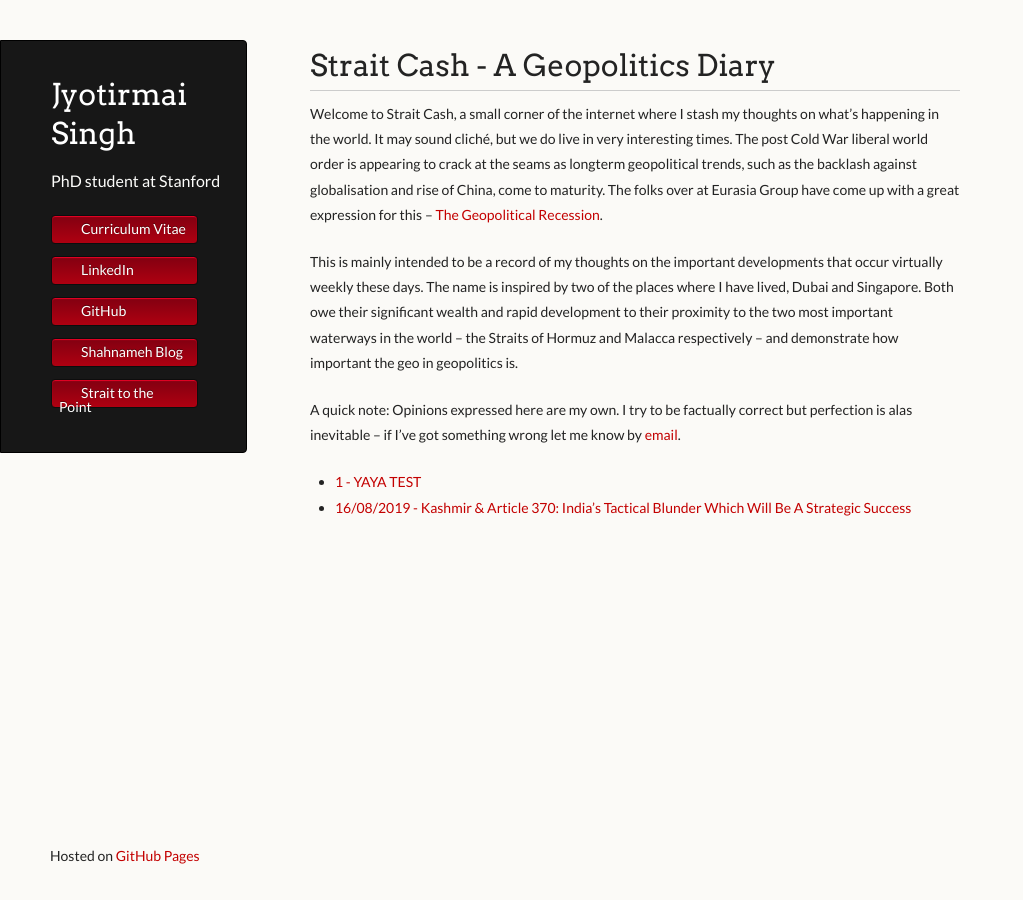
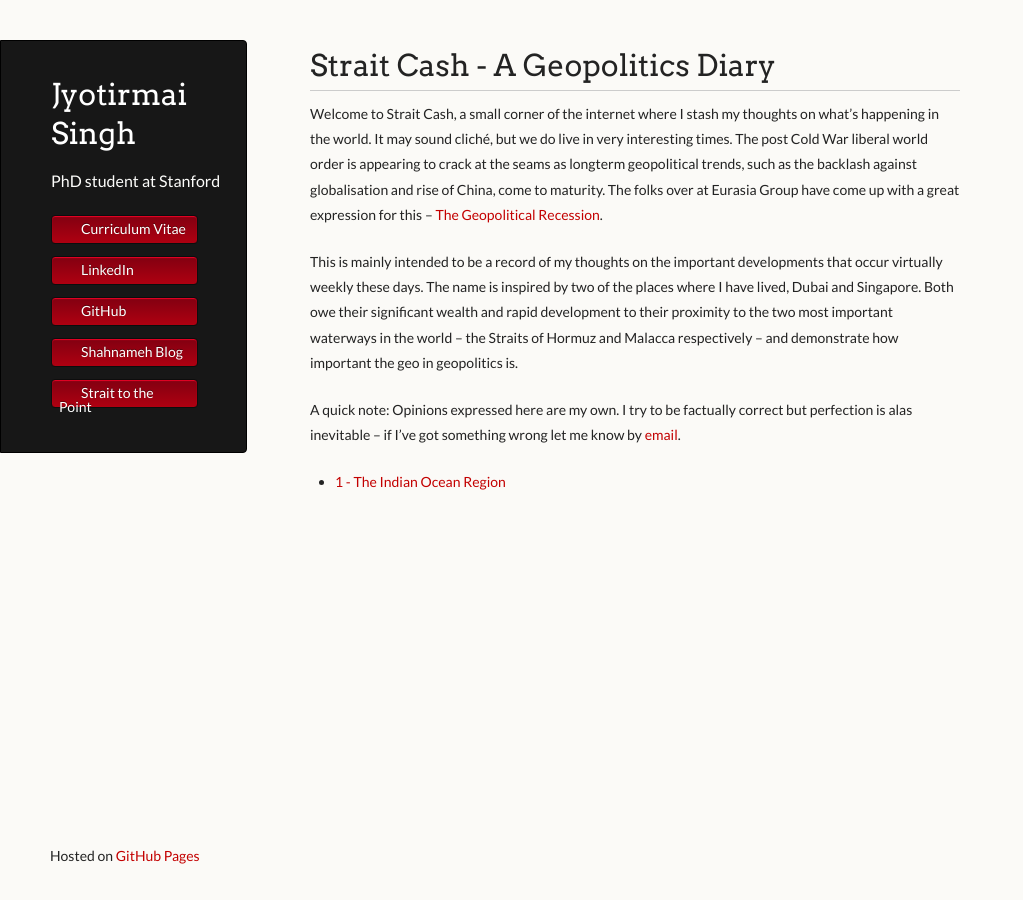
Before and after one commit to joe-singh/joe-singh.github.io, a Jekyll site: the page built from blog.md, in a window 1280 px wide. Shown: the whole page, without its empty margins (0-1023 px from the left). Built offline with Jekyll 4.4.1, drawn with Linux system fonts in a browser that asks for light colours.

Commit message:
fix paragraph error

```diff
--- a/blog.md
+++ b/blog.md
@@ -25,5 +25,4 @@ and demonstrate how important the geo in geopolitics is.
 A quick note: Opinions expressed here are my own. I try to be factually correct but perfection is alas inevitable -- if I've got
 something wrong let me know by [email](mailto:joe_singh@hotmail.co.uk).
 
-* [1 - YAYA TEST](./blogposts/post_1.md)
-* [16/08/2019 - Kashmir & Article 370: India's Tactical Blunder Which Will Be A Strategic Success](./blogposts/one.md)
+* [1 - The Indian Ocean Region](./blogposts/post_1.md)
```
Also changed, not shown: blogposts/post_1.md (+4 -0 lines).
